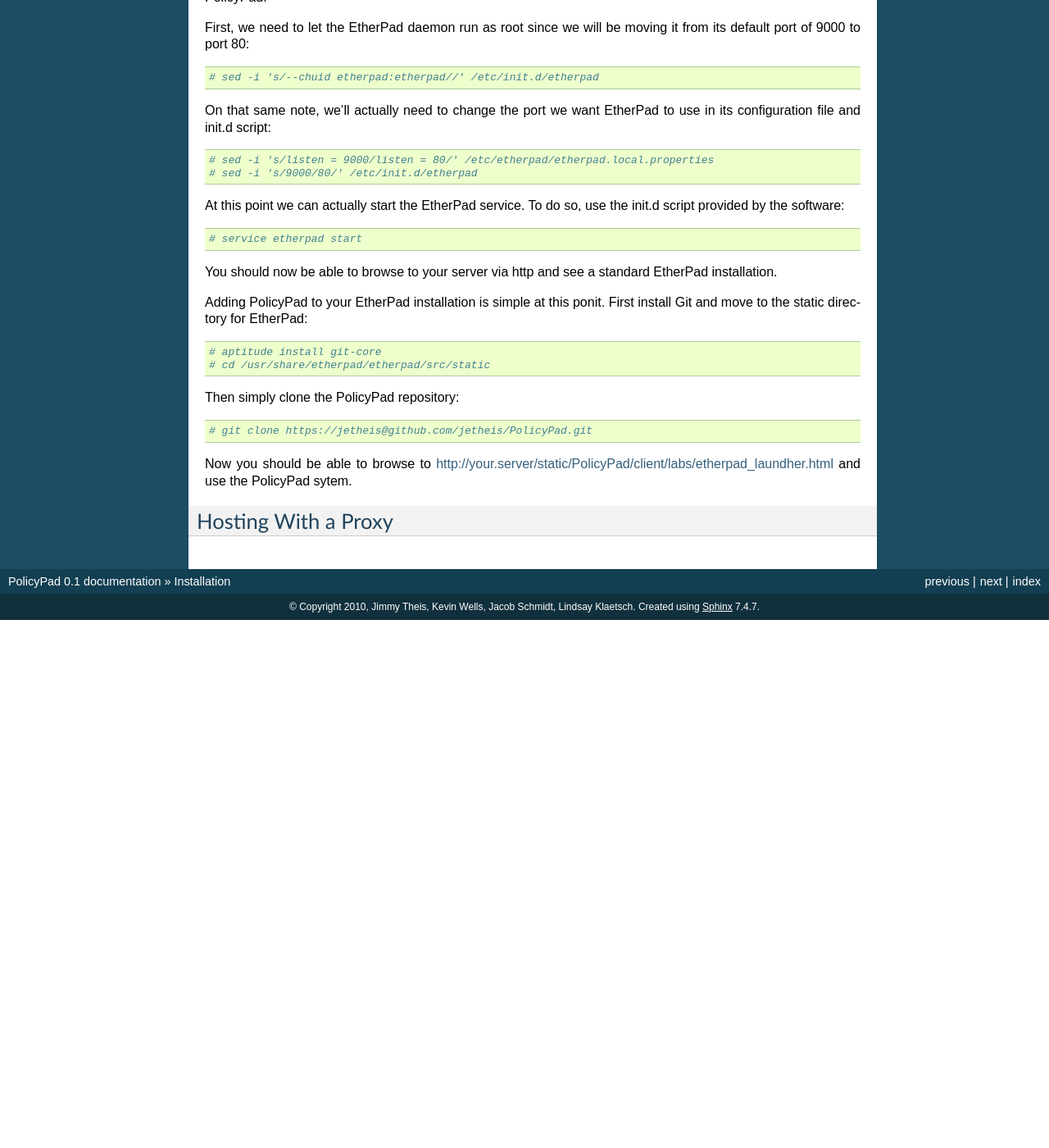
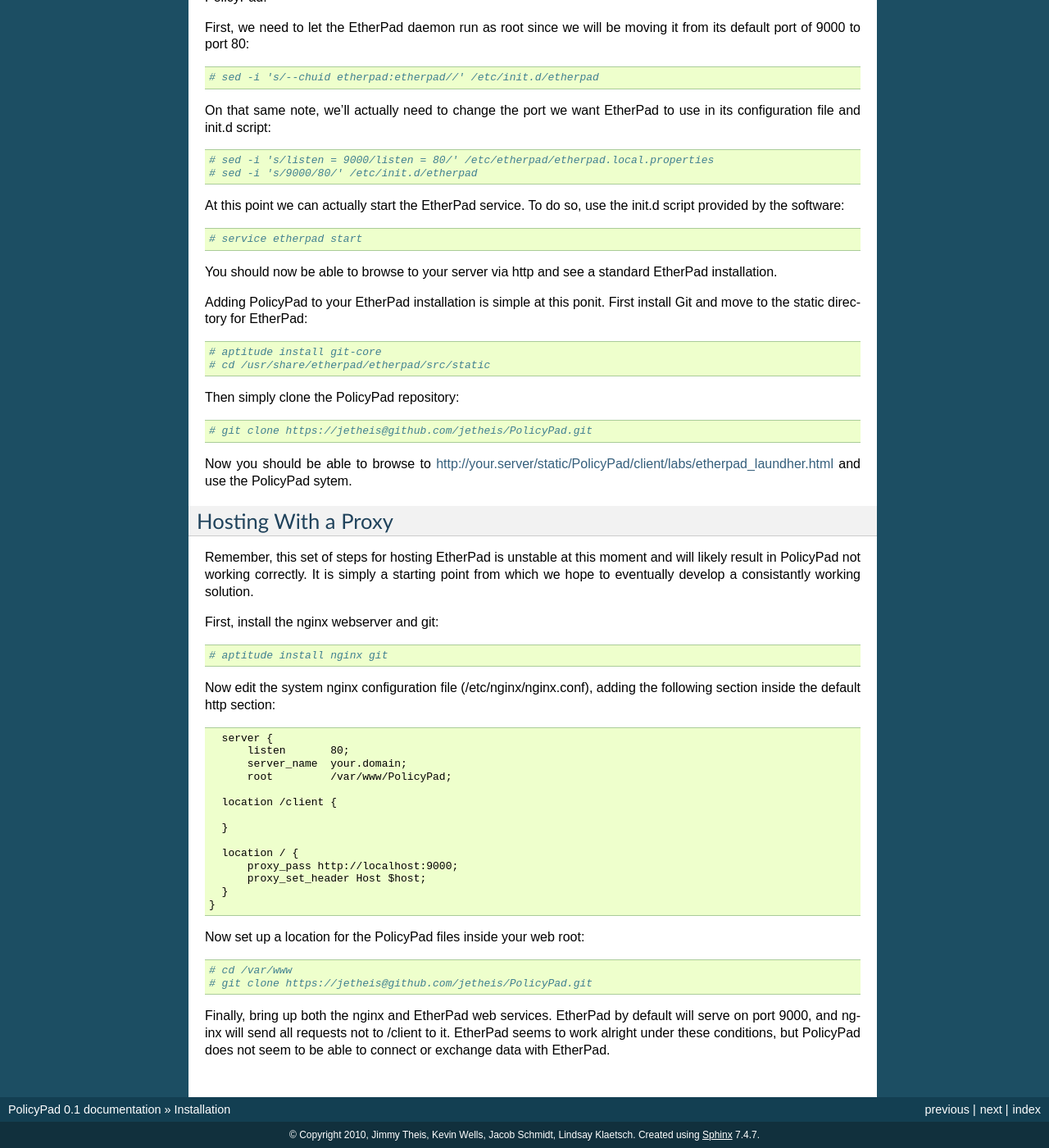
Before and after one commit to PolicyStat/PolicyPad, a Sphinx documentation site: the page built from doc/install.rst, in a window 1280 px wide and 1400 px high, scrolled down 820 px. Shown: the whole window at 82% size. Built offline with Sphinx 7.4.7, drawn with Linux system fonts in a browser that asks for light colours; before the commit the page ends 1576 px from its top, so only the background shows below that.

Commit message:
Add proxy instructions
Signed-off-by: Jimmy Theis <jimmy@jetheis.com>

```diff
--- a/doc/install.rst
+++ b/doc/install.rst
@@ -80,3 +80,38 @@
 
 Hosting With a Proxy
 --------------------
+Remember, this set of steps for hosting EtherPad is unstable at this moment and
+will likely result in PolicyPad not working correctly. It is simply a starting
+point from which we hope to eventually develop a consistantly working solution.
+
+First, install the nginx webserver and git::
+
+    # aptitude install nginx git
+
+Now edit the system nginx configuration file (/etc/nginx/nginx.conf), adding the
+following section inside the default http section::
+
+    server {
+        listen       80;
+        server_name  your.domain;
+        root         /var/www/PolicyPad;
+
+    location /client {
+
+    }
+
+    location / {
+        proxy_pass http://localhost:9000;
+        proxy_set_header Host $host;
+    }
+  }
+
+Now set up a location for the PolicyPad files inside your web root::
+
+    # cd /var/www
+    # git clone https://jetheis@github.com/jetheis/PolicyPad.git
+
+Finally, bring up both the nginx and EtherPad web services. EtherPad by default
+will serve on port 9000, and nginx will send all requests not to /client to it.
+EtherPad seems to work alright under these conditions, but PolicyPad does not
+seem to be able to connect or exchange data with EtherPad.
```
